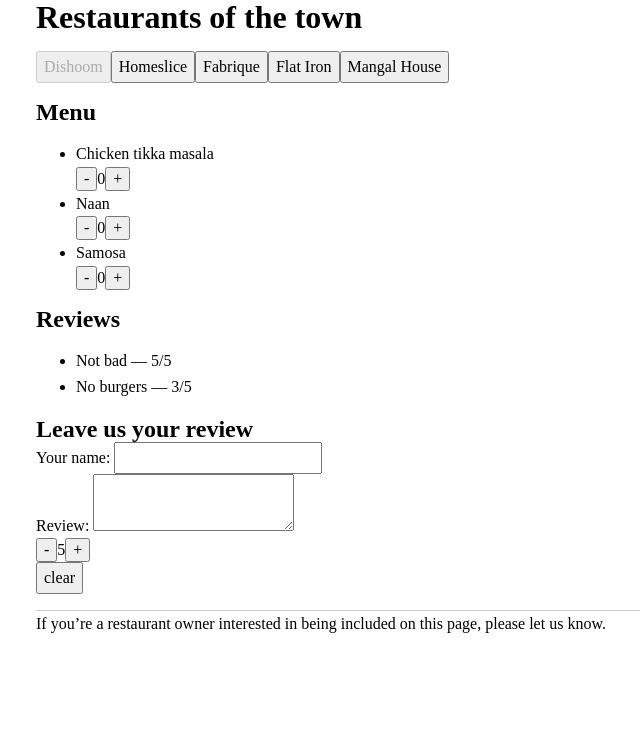
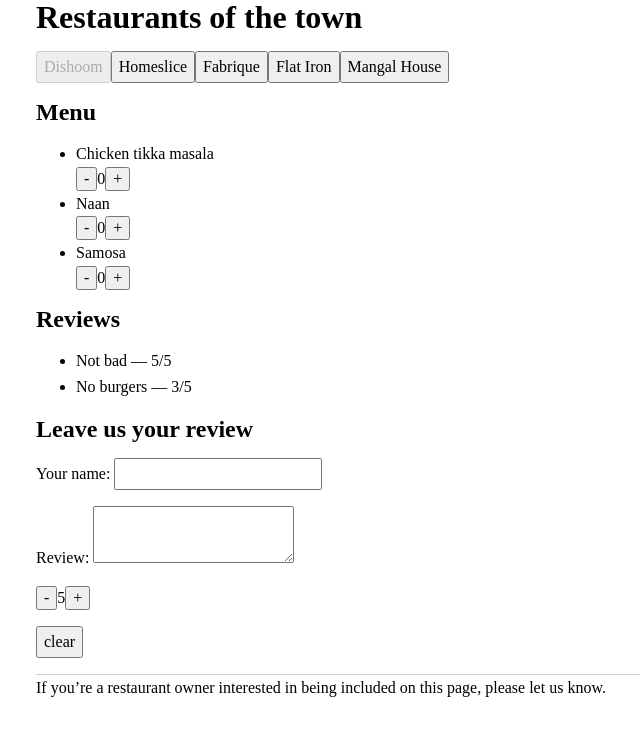
Before and after one commit to grinvlad/react-project, a React (Vite) app: page / in a window 1280 px wide. Shown: the top 736 px of the page, without its empty margins (244-884 px from the left). Built offline with nearby package versions, Linux system fonts and the light colour scheme.

Commit message:
Added styles for ReviewForm component

```diff
--- a/src/style.css
+++ b/src/style.css
@@ -95,4 +95,8 @@
   .counter {
     line-height: initial;
   }
+
+  .review-form > * {
+    margin-block-start: 1rem;
+  }
 }
```
